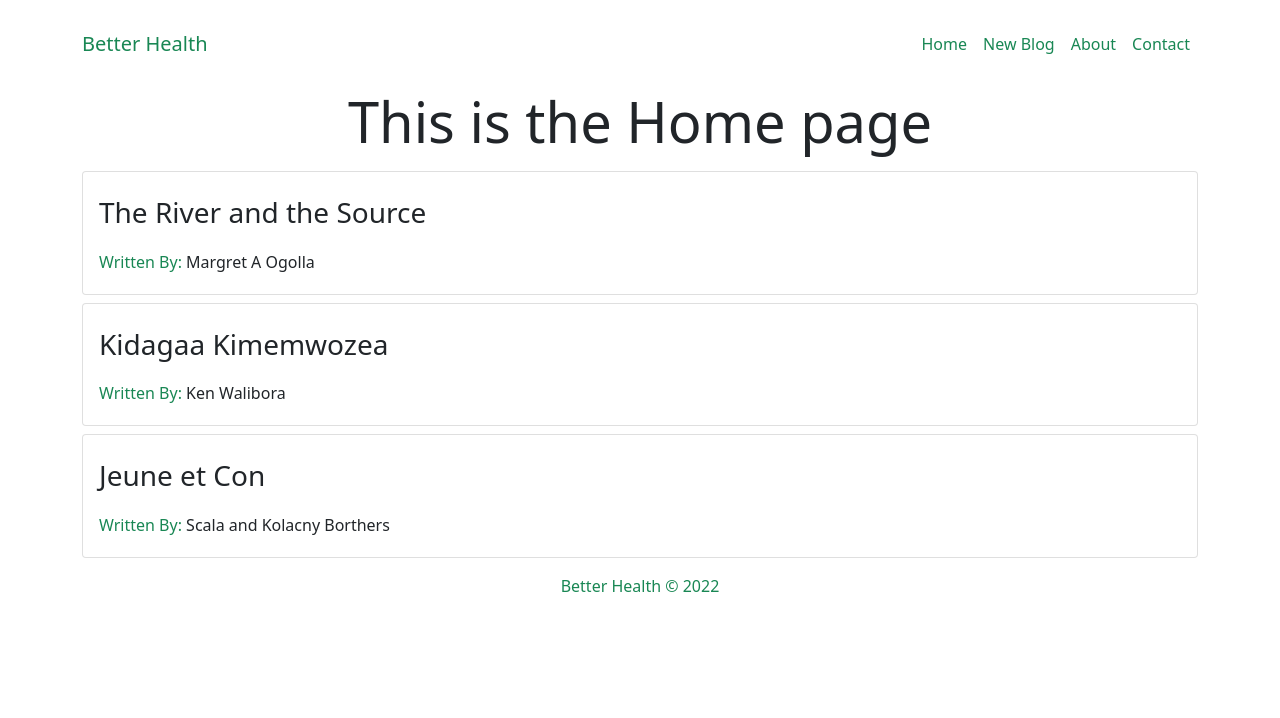
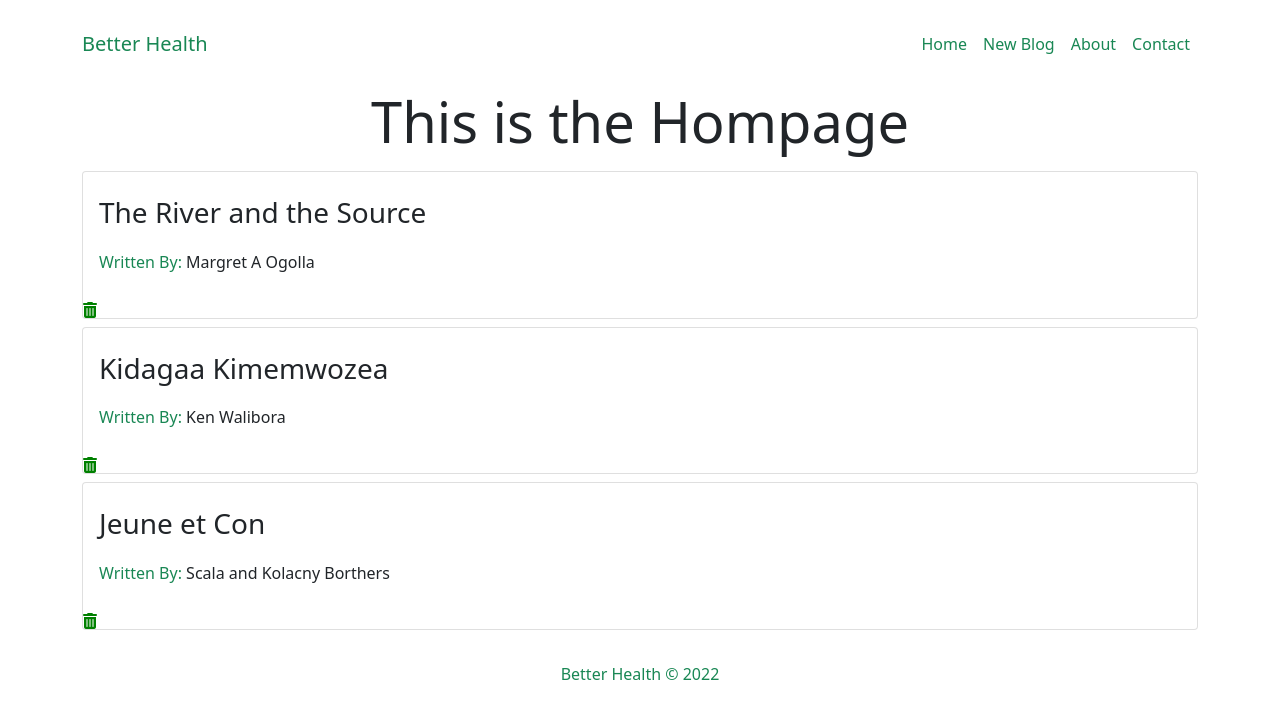
Before and after one commit to JoelOgira/React-Blog, a React (Create React App) app: page / in a window 1280 px wide. Shown: the top 718 px of the page. Built offline with nearby package versions, Linux system fonts and the light colour scheme.

Commit message:
Added Events

```diff
--- a/public/index.html
+++ b/public/index.html
@@ -9,6 +9,10 @@
       name="description"
       content="Web site created using create-react-app"
     />
+
+    <!-- Font awesome cdn link -->
+    <link rel="stylesheet" href="https://cdnjs.cloudflare.com/ajax/libs/font-awesome/6.1.1/css/all.min.css" integrity="sha512-KfkfwYDsLkIlwQp6LFnl8zNdLGxu9YAA1QvwINks4PhcElQSvqcyVLLD9aMhXd13uQjoXtEKNosOWaZqXgel0g==" crossorigin="anonymous" referrerpolicy="no-referrer" />
+
     <link rel="apple-touch-icon" href="%PUBLIC_URL%/logo192.png" />
     <!--
       manifest.json provides metadata used when your web app is installed on a
--- a/src/Components/BlogList.js
+++ b/src/Components/BlogList.js
@@ -1,4 +1,4 @@
-const BlogList = ({blogs, title}) => {
+const BlogList = ({blogs, title, onClickDelete}) => {
     return (
         <div className="blog-list">
             <h2 className="display-4 text-center mb-3">{title}</h2>
@@ -6,9 +6,10 @@ const BlogList = ({blogs, title}) => {
                 <div className="blog-preview" key={blog.id}>
                     <div className="card mb-2">
                         <div className="card-body">
-                        <h3 className="card-title py-2">{blog.title}</h3>
-                        <p className="py-1 card-text"><span className="text-success">Written By: </span> {blog.author}</p>
+                            <h3 className="card-title py-2">{blog.title}</h3>
+                            <p className="py-1 card-text"><span className="text-success">Written By: </span> {blog.author}</p>
                         </div>
+                        <i onClick={() => onClickDelete(blog.id)} className="fas fa-trash-can pt-2" style={{ color: 'green', float: 'right', cursor: 'pointer', right: '5px' }}></i>
                     </div>
                 </div>
             ))}
--- a/src/Components/Footer.js
+++ b/src/Components/Footer.js
@@ -1,6 +1,6 @@
 const Footer = () => {
     return (
-        <div className="footer text-center text-success py-2">
+        <div className="footer text-center text-success py-4">
             <p>Better Health &copy; 2022</p>
         </div>
     )
--- a/src/Components/Home.js
+++ b/src/Components/Home.js
@@ -2,21 +2,21 @@ import { useState } from 'react';
 import BlogList from './BlogList';
 
 const Home = () => {
-
-    const title = 'This is the Home page';
-
+    const title = 'This is the Hompage'
     const [blogs, setBlogs] = useState([
         {title: 'The River and the Source', body: 'Long ago in the smoky hut of Aketh, a girl was born, Akoko', author: 'Margret A Ogolla', id: 1},
         {title: 'Kidagaa Kimemwozea', body: 'Amani na Imani nao wakatoroka mbio walipomwona Mtemi Nasaba Bora', author: 'Ken Walibora', id: 2},
         {title: 'Jeune et Con', body: 'Encore un jour se lève sur la planète France', author: 'Scala and Kolacny Borthers', id: 3}
     ]);
 
+    const onClickDelete = (id) => {
+        const newBlogs = blogs.filter(blog => blog.id !== id);
+        setBlogs(newBlogs);
+    }
+
     return (
         <div className="home">
-            <BlogList
-                blogs={blogs}
-                title={title}
-            />
+            <BlogList  blogs={blogs} title={title} onClickDelete={onClickDelete}/>
         </div>
     );
 }
```
